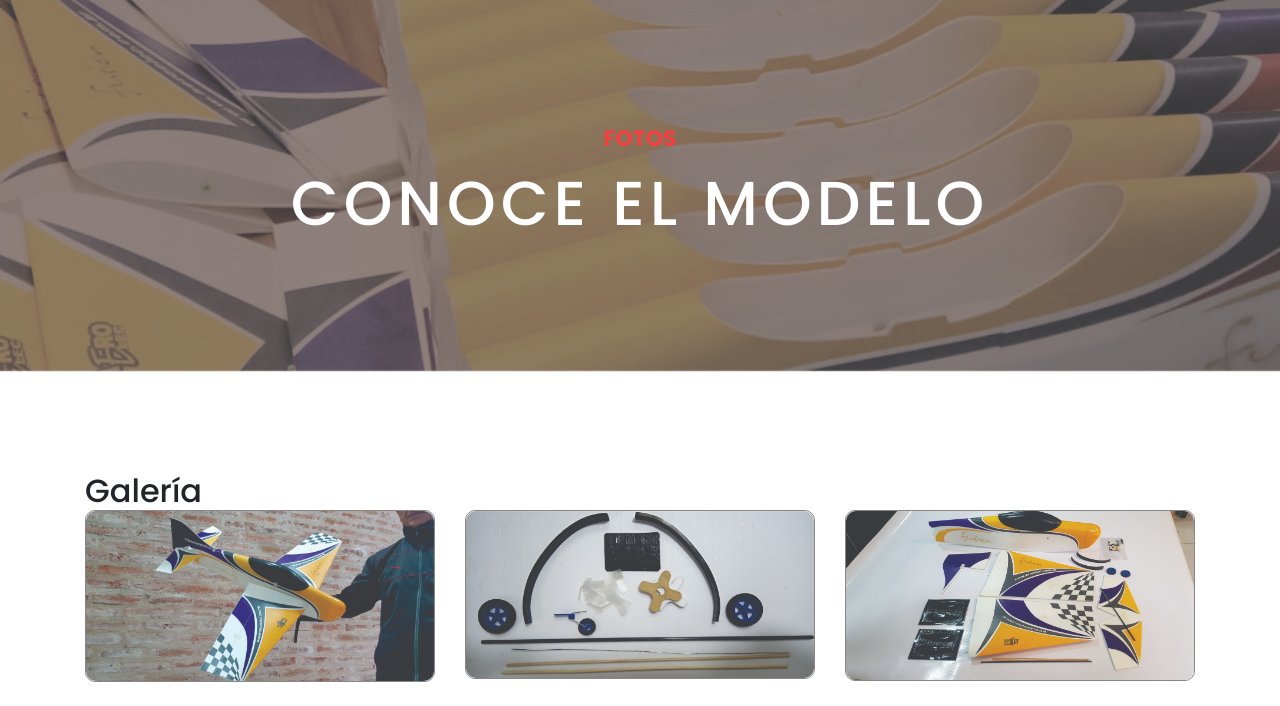
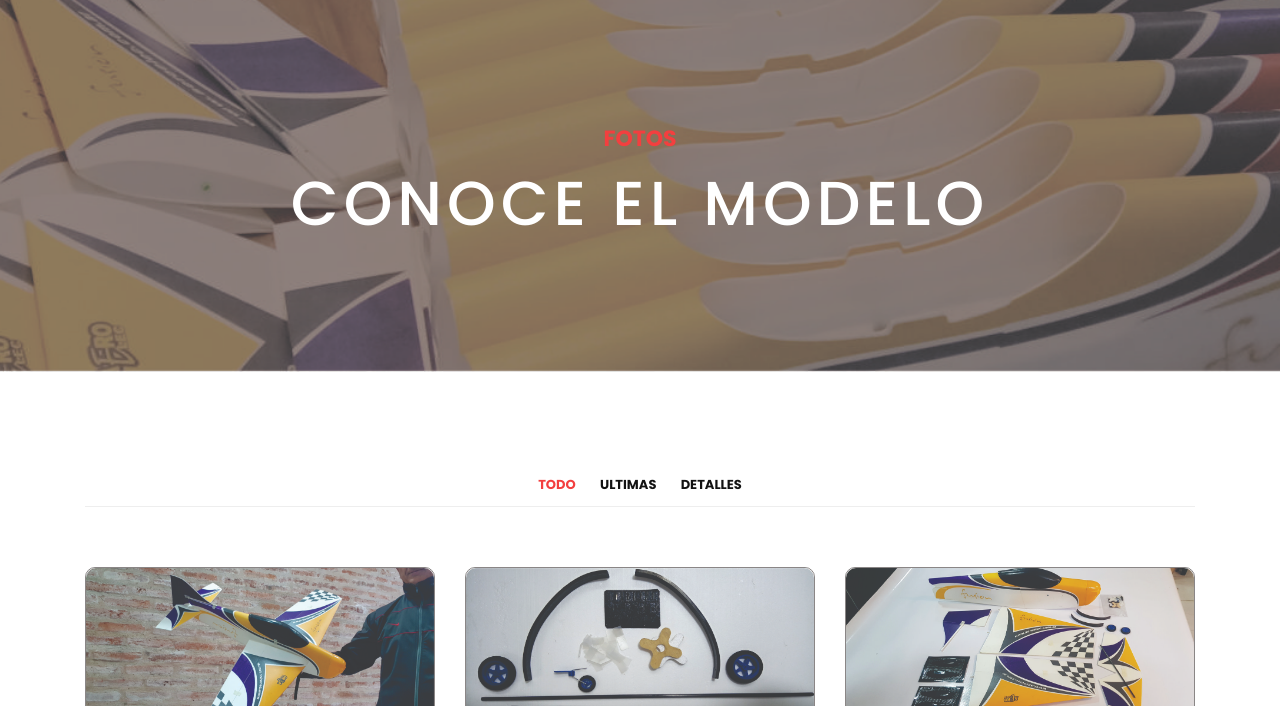
Before and after one commit to Fabiopiera/aeroelec, a plain HTML site: page products.html in a window 1280 px wide. Shown: the part 84-790 px from the top of the page. Drawn offline with Linux system fonts and the light colour scheme.

Commit message:
ultimos y listo

```diff
--- a/products.html
+++ b/products.html
@@ -104,8 +104,12 @@
       <div class="container">
         <div class="row">
           <div class="col-md-12">
-            <div class="text-content">
-              <h2>Galería</h2>
+            <div class="filters">
+              <ul>
+                <li class="active" data-filter="*">Todo</li>
+                <li data-filter=".des">Ultimas</li>
+                <li data-filter=".dev">Detalles</li>
+              </ul>
             </div>
           </div>
           <div class="col-md-12">
```
Also changed, not shown: index.html (+4 -5 lines).
